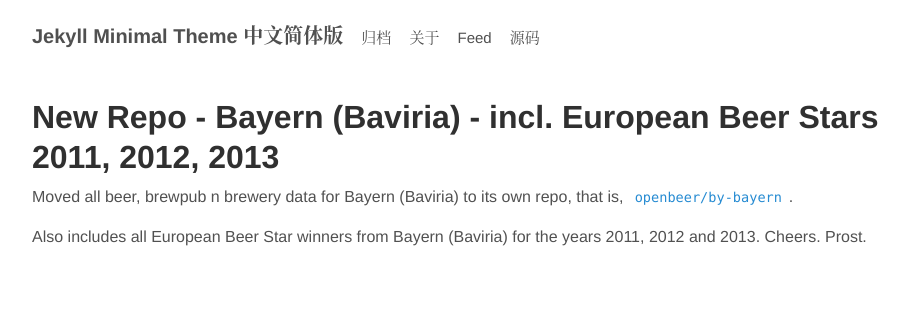
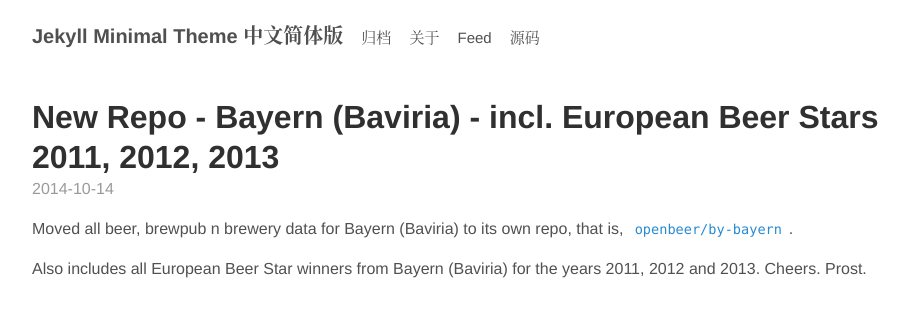
Before and after one commit to gledos/jekyll-minimal-theme-zh-cmn-hans, a Jekyll site: the page built from _posts/2014-10-14-new-repo-baviria-bayern.md, in a window 1280 px wide. Shown: the top 317 px of the page, without its empty margins (168-1077 px from the left). Built offline with Jekyll 4.4.1, drawn with Linux system fonts in a browser that asks for light colours.

Commit message:
Update post.html

```diff
--- a/_layouts/post.html
+++ b/_layouts/post.html
@@ -4,9 +4,7 @@ layout: default
 
 <article class='post'>
   <h1 class='post-title'>{{ page.title }}</h1>
-  {% if page.path contains "post/" %}
   {% assign sinple_path_date = page.path | remove: "_posts/" | split: "-" %}
   <div class="post-date">{{ sinple_path_date[0] }}-{{ sinple_path_date[1] }}-{{ sinple_path_date[2] }}</div>
-  {% endif %}
   {{ content }}
 </article>
```
